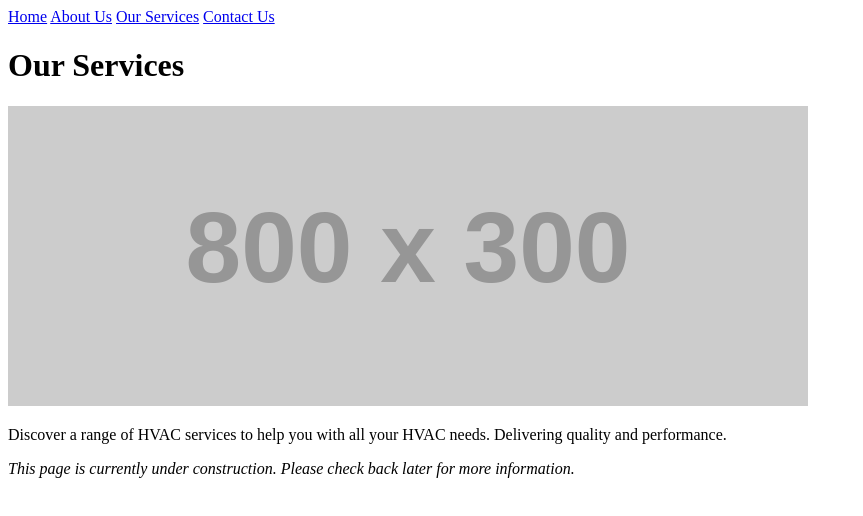
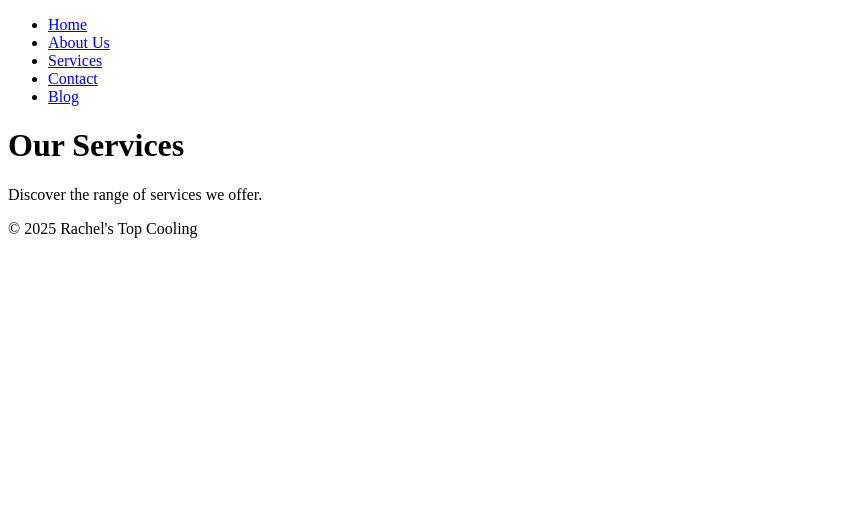
Before and after one commit to racheltopcooling/racheltopcooling.github.io, a plain HTML site: page services.html in a window 1280 px wide. Shown: the whole page, without its empty margins (0-863 px from the left). Drawn offline with Linux system fonts and the light colour scheme; placeholder pictures from the web are drawn by us.

Commit message:
Add files via upload

```diff
--- a/services.html
+++ b/services.html
@@ -3,24 +3,25 @@
 <head>
     <meta charset="UTF-8">
     <meta name="viewport" content="width=device-width, initial-scale=1.0">
-    <title>Our Services - Top Cooling HVAC</title>
     <link rel="stylesheet" href="style.css">
+    <title>Services</title>
 </head>
 <body>
-
     <nav>
-        <a href="index.html">Home</a>
-        <a href="about.html">About Us</a>
-        <a href="services.html">Our Services</a>
-        <a href="contact.html">Contact Us</a>
+        <ul>
+            <li><a href="index.html">Home</a></li>
+            <li><a href="about.html">About Us</a></li>
+            <li><a href="services.html">Services</a></li>
+            <li><a href="contact.html">Contact</a></li>
+            <li><a href="blog.html">Blog</a></li>
+        </ul>
     </nav>
 
-    <main>
-        <h1>Our Services</h1>
-        <img src="https://via.placeholder.com/800x300" alt="Services Offered">
-        <p>Discover a range of HVAC services to help you with all your HVAC needs. Delivering quality and performance.</p>
-        <p><em>This page is currently under construction. Please check back later for more information.</em></p>
-    </main>
+    <h1>Our Services</h1>
+    <p>Discover the range of services we offer.</p>
 
+    <footer>
+        <p>© 2025 Rachel's Top Cooling</p>
+    </footer>
 </body>
 </html>
```
Also changed, not shown: blog.html (added, +27 -0 lines), color.html (added, +13 -0 lines), contact.html (+13 -13 lines), font.html (added, +4 -0 lines).
